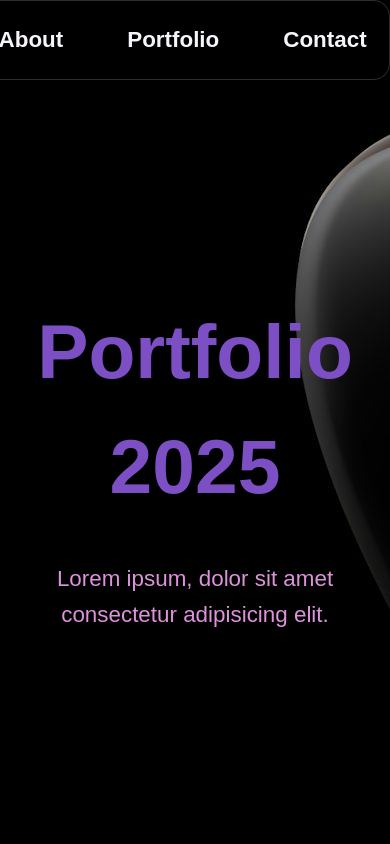
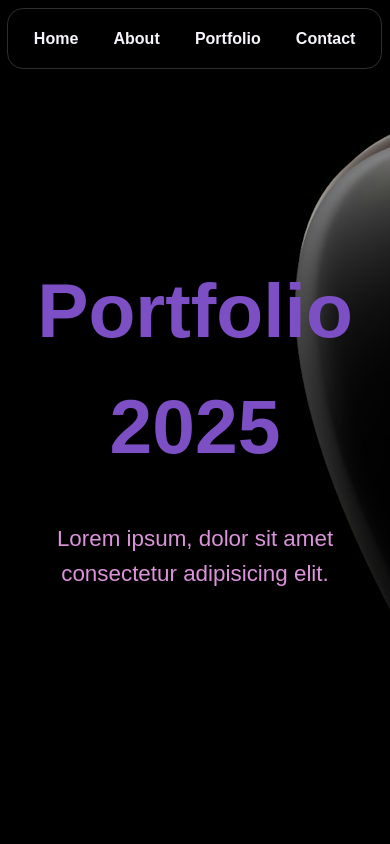
Before and after one commit to Angel-loop/Portfolio, a Next.js app: page / in a window 390 px wide. Shown: the top 844 px of the page. Built offline with nearby package versions, Linux system fonts and the light colour scheme.

Commit message:
NavBar Mods

```diff
--- a/src/app/components/navBar.tsx
+++ b/src/app/components/navBar.tsx
@@ -1,12 +1,58 @@
-
 'use client';
-import React, { useState, useEffect } from 'react';
+import React, { useState, useEffect, useRef } from 'react';
 import '@/app/globals.css';
-import { Agu_Display } from 'next/font/google';
 
 function NavBar() {
   const [isVisible, setIsVisible] = useState(true);
   const [lastScrollY, setLastScrollY] = useState(0);
+  const [textColor, setTextColor] = useState('light'); // 'light' o 'dark'
+  const navRef = useRef<HTMLElement>(null);
+
+  // Función para detectar el color de fondo
+  const detectBackgroundColor = () => {
+    if (!navRef.current) return;
+
+    // Obtener la posición del navbar
+    const navRect = navRef.current.getBoundingClientRect();
+    const centerX = navRect.left + navRect.width / 2;
+    const centerY = navRect.top + navRect.height / 2;
+
+    // Obtener el elemento en esa posición
+    const elementBelow = document.elementFromPoint(centerX, centerY);
+
+    if (elementBelow && elementBelow !== navRef.current) {
+      // Obtener el color de fondo del elemento
+      const backgroundColor = getComputedStyle(elementBelow).backgroundColor;
+
+      // Convertir RGB a luminosidad para determinar si es claro u oscuro
+      const luminance = getLuminance(backgroundColor);
+
+      // Si la luminosidad es mayor a 0.5, es un fondo claro
+      if (luminance > 0.5) {
+        setTextColor('dark');
+      } else {
+        setTextColor('light');
+      }
+    }
+  };
+
+  // Función para calcular luminosidad de un color RGB
+  const getLuminance = (rgb: string) => {
+    // Extraer valores RGB del string
+    const rgbValues = rgb.match(/\d+/g);
+    if (!rgbValues || rgbValues.length < 3) return 0.5;
+
+    const r = parseInt(rgbValues[0]) / 255;
+    const g = parseInt(rgbValues[1]) / 255;
+    const b = parseInt(rgbValues[2]) / 255;
+
+    // Fórmula de luminosidad relativa (WCAG)
+    const rSRGB = r <= 0.03928 ? r / 12.92 : Math.pow((r + 0.055) / 1.055, 2.4);
+    const gSRGB = g <= 0.03928 ? g / 12.92 : Math.pow((g + 0.055) / 1.055, 2.4);
+    const bSRGB = b <= 0.03928 ? b / 12.92 : Math.pow((b + 0.055) / 1.055, 2.4);
+
+    return 0.2126 * rSRGB + 0.7152 * gSRGB + 0.0722 * bSRGB;
+  };
 
   // Función para manejar el scroll suave
   const handleScrollTo = (sectionId: string) => {
@@ -19,16 +65,16 @@ function NavBar() {
     }
   };
 
-  // Controlador del scroll
+  // Controlador del scroll mejorado
   useEffect(() => {
     const handleScroll = () => {
       const currentScrollY = window.scrollY;
 
       if (currentScrollY > lastScrollY && currentScrollY > 100) {
-        // Bajando y hemos pasado los 100px - ocultar
+        // Bajando y hemos pasado los 100px - ocultar con transición
         setIsVisible(false);
       } else if (currentScrollY < lastScrollY) {
-        // Subiendo - mostrar
+        // Subiendo - mostrar inmediatamente
         setIsVisible(true);
       }
 
@@ -42,15 +88,38 @@ function NavBar() {
     return () => window.removeEventListener('scroll', handleScroll);
   }, [lastScrollY]);
 
+  // Detectar color de fondo cuando cambia la visibilidad o el scroll
+  useEffect(() => {
+    if (isVisible) {
+      // Pequeño delay para asegurar que el navbar esté en su posición
+      setTimeout(() => {
+        detectBackgroundColor();
+      }, 100);
+    }
+  }, [isVisible, lastScrollY]);
+
+  // Detectar cambios de color al redimensionar la ventana
+  useEffect(() => {
+    const handleResize = () => {
+      detectBackgroundColor();
+    };
+
+    window.addEventListener('resize', handleResize);
+    return () => window.removeEventListener('resize', handleResize);
+  }, []);
+
   return (
-    <div style={{display:'flex',justifyContent:'flex-end'}}>
-      <ul className={`navContainer ${isVisible ? 'nav-visible' : 'nav-hidden'}`}>
+    <nav
+      ref={navRef}
+      className={`navContainer ${isVisible ? 'nav-visible' : 'nav-hidden'} ${textColor === 'dark' ? 'nav-dark-text' : 'nav-light-text'}`}
+    >
+      <ul>
         <li><button onClick={() => handleScrollTo('Home')}>Home</button></li>
         <li><button onClick={() => handleScrollTo('About')}>About</button></li>
         <li><button onClick={() => handleScrollTo('Portfolio')}>Portfolio</button></li>
         <li><button onClick={() => handleScrollTo('Contact')}>Contact</button></li>
       </ul>
-    </div>
+    </nav>
   );
 }
 
--- a/src/app/globals.css
+++ b/src/app/globals.css
@@ -446,25 +446,100 @@ body {
 ************** NAVBAR ********************
 *****************************************/
 
+
 .navContainer {
+  position: fixed;
+  top: 1rem;
+  right: 1rem;
   display: flex;
   align-items: center;
   justify-content: flex-end;
   gap: 4rem;
-    padding: 1.4em;
-    width: auto;
+  padding: 1rem 2rem;
   border-radius: 1rem;
   box-shadow: 0 1rem 2rem rgba(0, 0, 0, 0.12);
   backdrop-filter: blur(.3rem);
   border: 1px solid rgba(255, 255, 255, 0.18);
 
-    /*position: fixed;
-    z-index: 1000;*/
+  z-index: 1000;
+  transition: all 0.3s ease-in-out;
 }
 
-.navContainer button{
+.navContainer ul {
+  display: flex;
+  gap: 2rem;
+  list-style: none;
+  margin: 0;
+  padding: 0;
+}
+
+.navContainer li {
+  margin: 0;
+}
+
+.navContainer button {
   font-size: 1.4rem;
   color: var(--background);
   font-weight: bold;
+  background: none;
+  border: none;
+  cursor: pointer;
+  padding: 0.5rem 1rem;
+  border-radius: 0.5rem;
+  transition: all 0.3s ease;
+}
 
+.navContainer button:hover {
+  background: rgba(255, 255, 255, 0.1);
+  transform: translateY(-2px);
 }
+
+/* Estados de visibilidad */
+.nav-visible {
+  opacity: 1;
+  transform: translateY(0);
+  visibility: visible;
+}
+
+.nav-hidden {
+  opacity: 0;
+  transform: translateY(-20px);
+  visibility: hidden;
+}
+
+/* Responsive */
+@media (max-width: 768px) {
+  .navContainer {
+    top: 1rem;
+    right: 1rem;
+    gap: 2rem;
+    padding: 1rem 1.5rem;
+  }
+
+  .navContainer ul {
+    gap: 2rem;
+  }
+
+  .navContainer button {
+    font-size: 1.2rem;
+    padding: 0.4rem 0.8rem;
+  }
+}
+
+@media (max-width: 480px) {
+  .navContainer {
+    top: 0.5rem;
+    right: 0.5rem;
+    gap: 1rem;
+    padding: 0.8rem 1rem;
+  }
+
+  .navContainer ul {
+    gap: 1rem;
+  }
+
+  .navContainer button {
+    font-size: 1rem;
+    padding: 0.3rem 0.6rem;
+  }
+}
```
Lines whose indentation alone changed are shown as unchanged.
